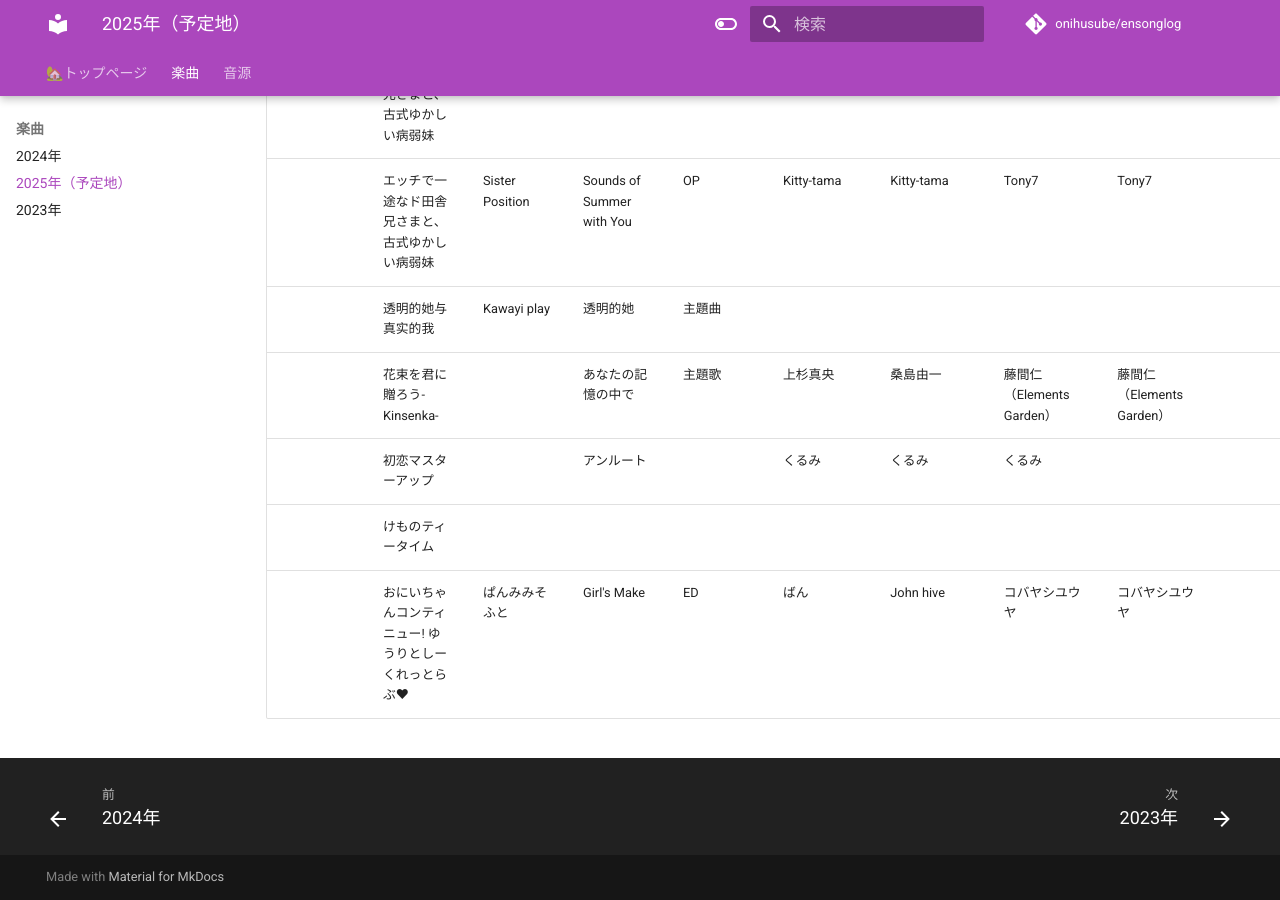
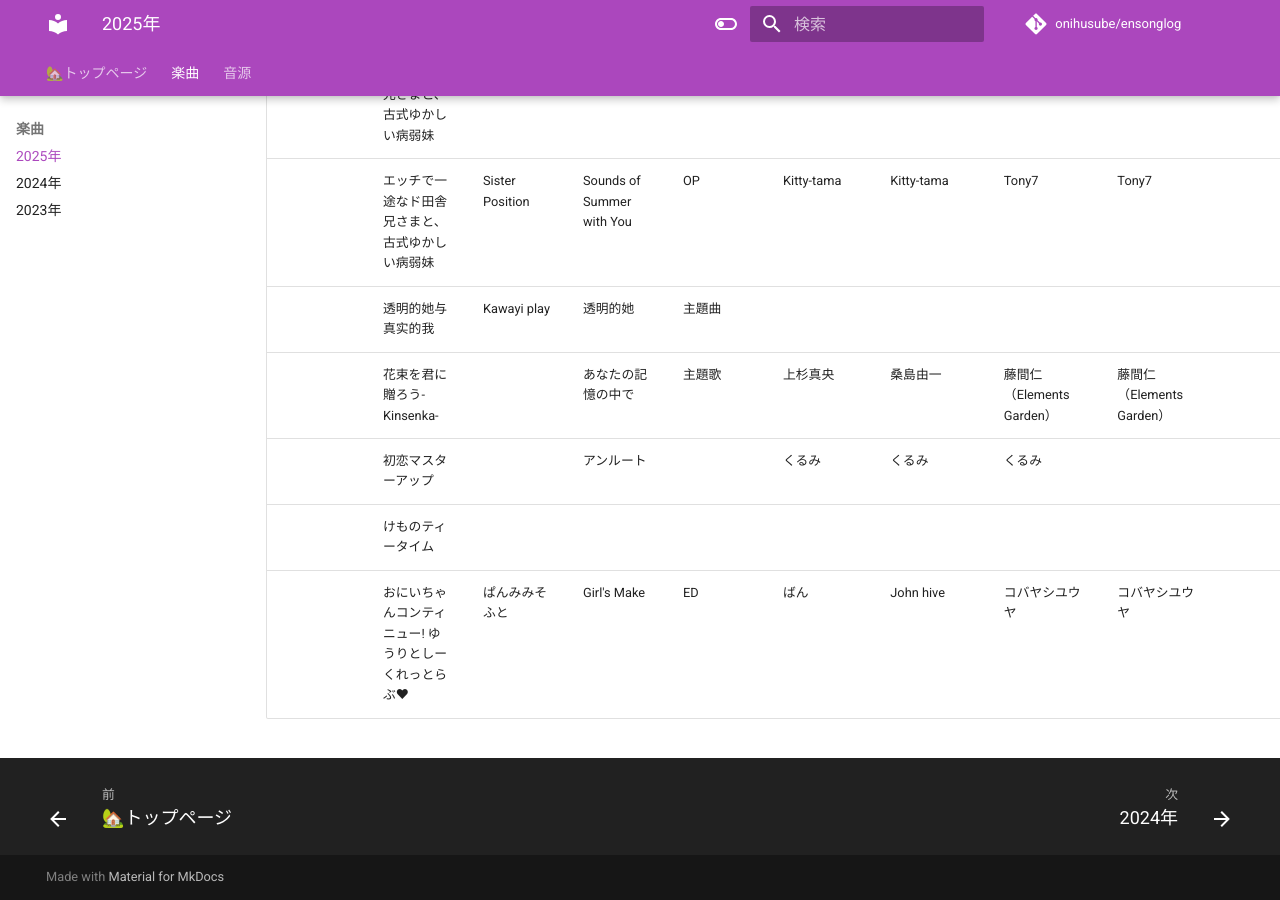
Before and after one commit to onihusube/ensonglog, an MkDocs documentation site: the page built from docs/2025/楽曲.md, in a window 1280 px wide and 900 px high, scrolled down 3133 px. Built offline with MkDocs 1.6.1 and Material for MkDocs 9.7.7, drawn with Linux system fonts in a browser that asks for light colours; comment, search, counter and statistics services are not loaded.

Commit message:
2025年を上に

```diff
--- a/mkdocs.yml
+++ b/mkdocs.yml
@@ -8,12 +8,12 @@ site_url: https://onihusube.github.io/ensonglog/
 nav:
     - 🏡トップページ : index.md
     - 楽曲:
+      - 2025年 : 2025/楽曲.md
       - 2024年 : 2024/楽曲.md
-      - 2025年（予定地） : 2025/楽曲.md
       - 2023年 : 2023/楽曲.md
     - 音源:
+      - 2025年 : 2025/音源.md
       - 2024年 : 2024/音源.md
-      - 2025年（予定地） : 2025/音源.md
       - 2023年 : 2023/音源.md
       - 2022年 : 2022/音源.md
       - 2021年 : 2021/音源.md
```
